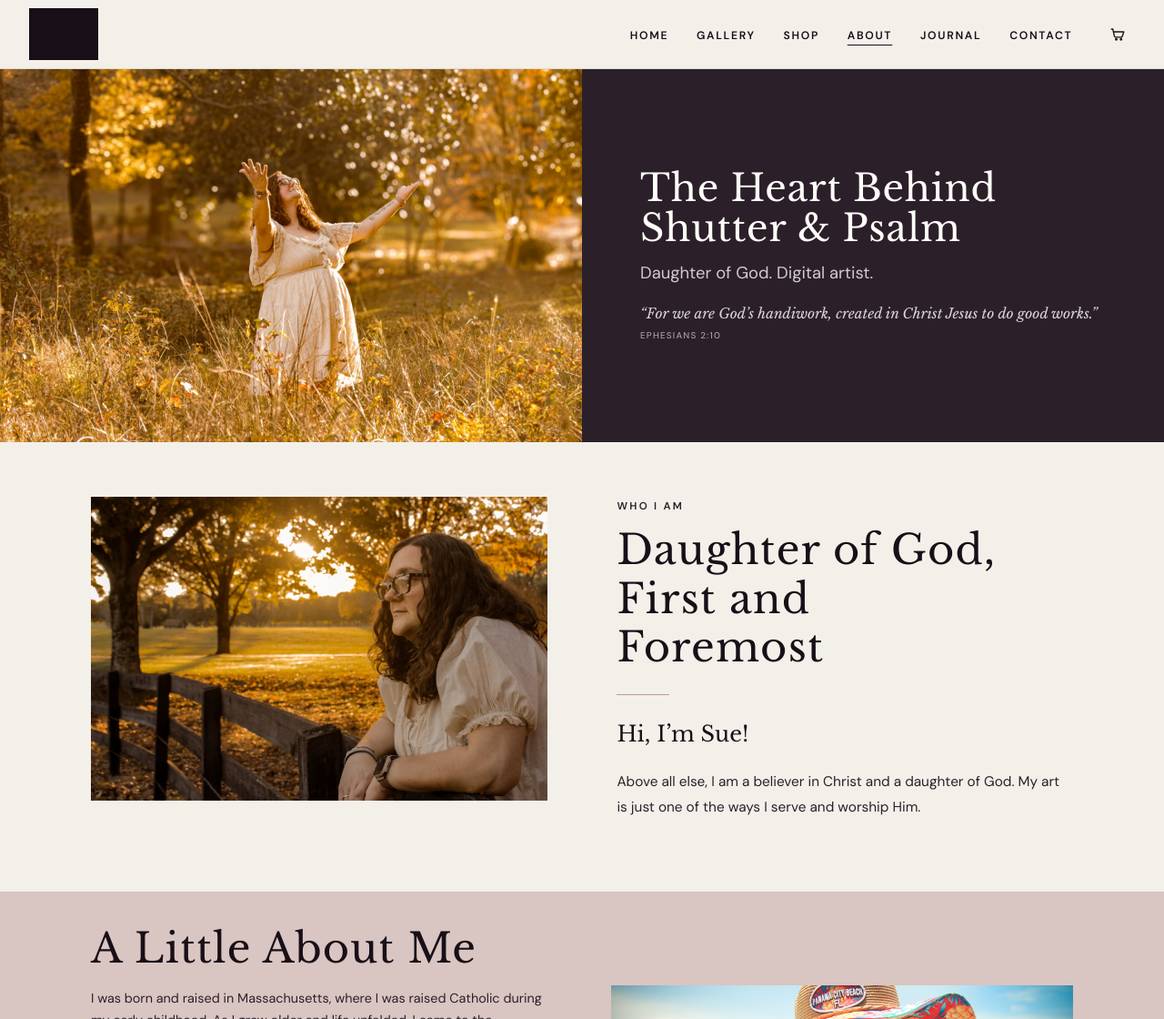
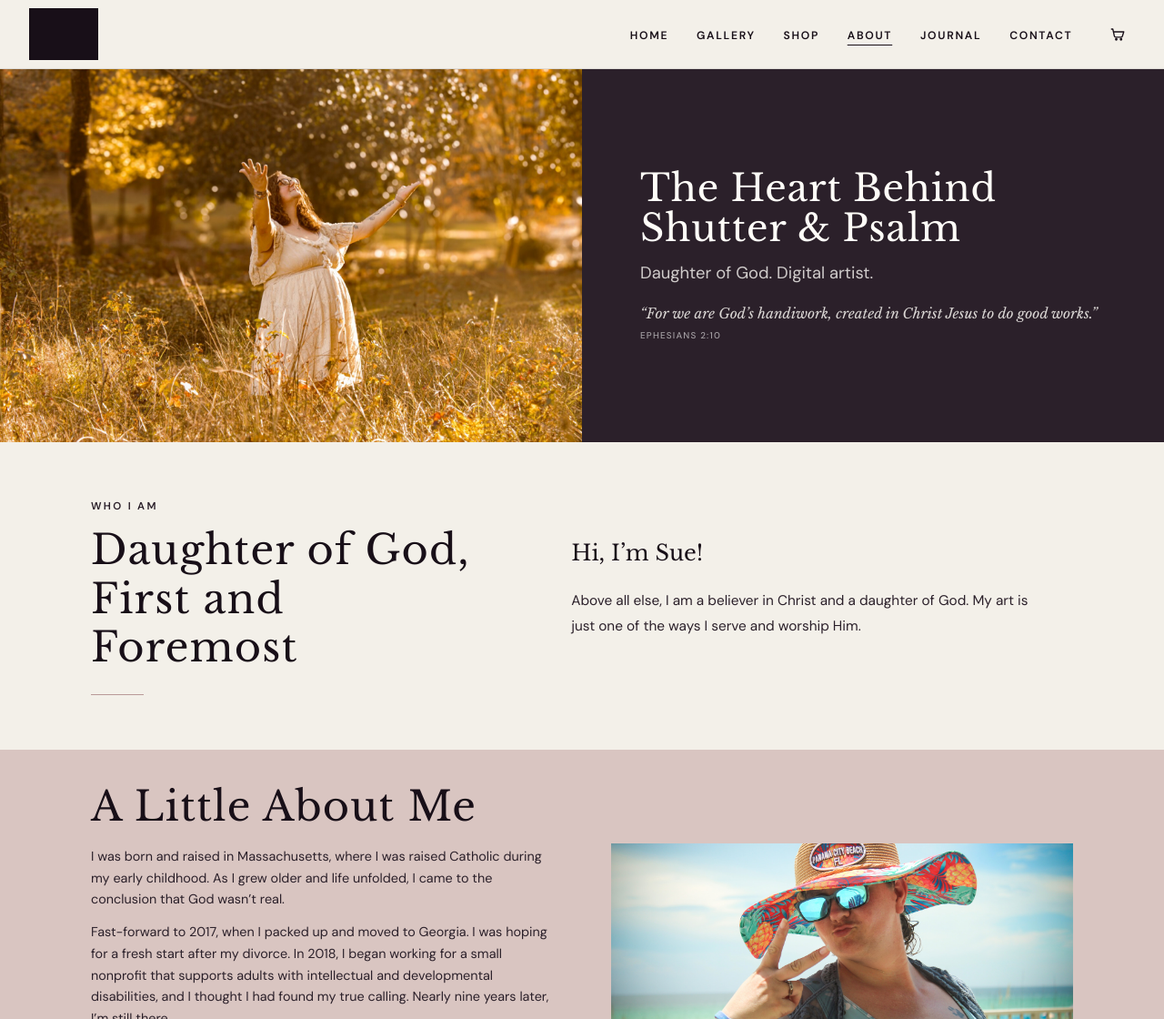
Before and after one commit to suekachoo86/shutter-and-psalm, a plain HTML site: page about.html in a window 1280 px wide. Shown: the top 1120 px of the page at 91% size. Drawn offline with nearby package versions, Linux system fonts and the light colour scheme; grey boxes are pictures that could not be loaded.

Commit message:
Remove the photo from the Who I Am section

```diff
--- a/about.html
+++ b/about.html
@@ -19,7 +19,7 @@
 
     .about-hero{display:grid;height:410px;grid-template-columns:1fr 1fr;background:var(--ink)}.hero-photo{height:410px;order:1}.hero-photo img{object-position:center 34%}.hero-copy{display:flex;padding:1.7rem clamp(2rem,5vw,4rem);order:2;flex-direction:column;align-items:flex-start;justify-content:center;color:var(--white)}.hero-copy h1{max-width:560px;margin:0;font:400 clamp(1.85rem,3.2vw,3rem)/1.08 var(--serif);letter-spacing:.02em}.hero-copy p{margin:.75rem 0 0;color:#fffdf8c7;font:400 clamp(1rem,1.5vw,1.15rem)/1.7 var(--sans)}.hero-copy .hero-scripture{max-width:520px;margin-top:1rem;color:#fffdf8d4;font:italic 400 clamp(.86rem,1.2vw,1rem)/1.65 var(--serif)}.hero-scripture .verse-reference{display:block;margin-top:.3rem;color:#ffffff8f;font:500 .62rem/1.5 var(--sans);font-style:normal;letter-spacing:.12em;text-transform:uppercase}
 
-    .identity{padding:3.75rem 0;background:var(--cream)}.identity-grid{display:grid;grid-template-areas:"photo heading" "photo copy";grid-template-columns:1fr 1fr;grid-template-rows:auto 1fr;column-gap:clamp(2.5rem,6vw,5.5rem);align-items:start}.identity-photo{grid-area:photo;width:100%;height:auto;min-height:0;aspect-ratio:3 / 2;align-self:start}.identity-photo img{object-fit:contain;object-position:center}.identity-heading{grid-area:heading;padding-top:.25rem}.identity-heading .section-title{max-width:440px}.identity-copy{grid-area:copy;max-width:520px;padding-top:1.5rem}.lead{margin-top:0;color:var(--deep);font:400 clamp(1.2rem,2vw,1.5rem)/1.6 var(--serif)}.identity-mark{display:block;width:58px;height:1px;margin-top:1.5rem;background:var(--rose)}
+    .identity{padding:3.75rem 0;background:var(--cream)}.identity-grid{display:grid;grid-template-columns:.9fr 1.1fr;column-gap:clamp(2.5rem,6vw,5.5rem);align-items:center}.identity-heading{padding-top:.25rem}.identity-heading .section-title{max-width:440px}.identity-copy{max-width:520px}.lead{margin-top:0;color:var(--deep);font:400 clamp(1.2rem,2vw,1.5rem)/1.6 var(--serif)}.identity-mark{display:block;width:58px;height:1px;margin-top:1.5rem;background:var(--rose)}
 
     .personal{padding:2.25rem 0;background:#d9c5c1}.personal-grid{display:grid;grid-template-columns:1fr 1fr;gap:clamp(2rem,5vw,4rem);align-items:center}.personal-copy .section-title{margin-bottom:1rem}.personal-copy .body-copy{max-width:560px;font-size:.9rem;line-height:1.65}.personal-copy .body-copy p{margin-bottom:.75rem}.personal-gallery{display:grid;height:340px;grid-template-columns:1fr 1fr;grid-template-rows:1.65fr 1fr;gap:.65rem}.personal-gallery .photo-wrap:first-child{grid-column:1 / 3;grid-row:1}.personal-gallery img{object-position:center}.personal-gallery .photo-wrap:first-child img{object-position:center top}
 
@@ -34,7 +34,7 @@
     .site-footer{background:var(--deep);border-top:1px solid #ffffff14}.footer-inner{display:grid;min-height:74px;width:min(100% - 3rem,1180px);margin-inline:auto;grid-template-columns:1fr auto 1fr;align-items:center;gap:1.5rem}.copyright,.footer-devotion{margin:0;color:#ffffff9e;font-size:.7rem;letter-spacing:.12em;text-transform:uppercase}.footer-devotion{justify-self:end}.social-links{display:flex;gap:.8rem}.social-links a{display:grid;width:34px;height:34px;place-items:center;border:1px solid #fffdf86b;border-radius:50%;color:var(--white);text-decoration:none;transition:.2s}.social-links svg{display:block;width:17px;height:17px}.social-links a:hover,.social-links a:focus-visible{background:#fffdf81a;border-color:var(--white);transform:translateY(-2px)}
 
     @media(max-width:900px){.nav-links{position:absolute;z-index:10;top:68px;right:1.5rem;display:none;width:min(280px,calc(100vw - 3rem));padding:1rem;flex-direction:column;align-items:stretch;gap:0;background:#f3f0e9fa;border:1px solid #2b202a29}.nav-links.open{display:flex}.nav-links a{display:block;padding:.75rem}.menu-button{display:grid;width:42px;height:42px;place-items:center}.cart-item{display:none}.hero-copy{padding:1.7rem 2.3rem}.identity-grid{column-gap:2.5rem}.identity-photo{min-height:320px}.personal-grid,.purpose-grid{grid-template-columns:1fr;gap:2rem}.identity-mark{display:none}.testimony-gallery{height:230px}.testimony-story{gap:1.75rem}.personal-gallery{height:320px;min-height:0}}
-    @media(max-width:640px){.shell{width:min(100% - 2rem,1080px)}.site-header{min-height:68px;padding:0 .9rem}.header-mark{width:64px;height:60px}.about-hero{height:auto;grid-template-columns:1fr}.hero-photo{height:310px;order:1}.hero-copy{min-height:340px;padding:1.75rem 1.5rem;order:2}.identity,.personal,.testimony,.purpose,.creative{padding:3.25rem 0}.identity-grid{grid-template-areas:"heading" "photo" "copy";grid-template-columns:1fr;grid-template-rows:auto;gap:1.5rem}.identity-photo{height:auto;min-height:0;aspect-ratio:3 / 2}.identity-heading{padding-top:0}.identity-copy{padding-top:0}.personal-gallery{height:310px;min-height:0}.testimony-gallery{height:auto;grid-template-columns:1fr 1fr;grid-template-rows:260px 120px}.testimony-gallery .photo-wrap:first-child{grid-column:1 / 3}.testimony-story{grid-template-columns:1fr;gap:0}.prayer-layout{grid-template-columns:1fr}.prayer-photo{height:360px;min-height:0}.prayer-inner{padding:2.25rem 1.25rem;grid-template-columns:1fr;gap:1.25rem;text-align:center}.prayer p{font-size:.92rem}.prayer-copy .button-link{margin-top:.65rem}.creative-grid{grid-template-columns:1fr}.creative-card{padding:1rem 0 1.25rem}.creative-card + .creative-card{padding-top:1.5rem;border-top:1px solid #2b202a38;border-left:0}.footer-inner{grid-template-columns:1fr auto;padding:1.2rem 0}.footer-devotion{display:none}.social-links{justify-self:end}}
+    @media(max-width:640px){.shell{width:min(100% - 2rem,1080px)}.site-header{min-height:68px;padding:0 .9rem}.header-mark{width:64px;height:60px}.about-hero{height:auto;grid-template-columns:1fr}.hero-photo{height:310px;order:1}.hero-copy{min-height:340px;padding:1.75rem 1.5rem;order:2}.identity,.personal,.testimony,.purpose,.creative{padding:3.25rem 0}.identity-grid{grid-template-columns:1fr;gap:1.5rem}.identity-heading{padding-top:0}.personal-gallery{height:310px;min-height:0}.testimony-gallery{height:auto;grid-template-columns:1fr 1fr;grid-template-rows:260px 120px}.testimony-gallery .photo-wrap:first-child{grid-column:1 / 3}.testimony-story{grid-template-columns:1fr;gap:0}.prayer-layout{grid-template-columns:1fr}.prayer-photo{height:360px;min-height:0}.prayer-inner{padding:2.25rem 1.25rem;grid-template-columns:1fr;gap:1.25rem;text-align:center}.prayer p{font-size:.92rem}.prayer-copy .button-link{margin-top:.65rem}.creative-grid{grid-template-columns:1fr}.creative-card{padding:1rem 0 1.25rem}.creative-card + .creative-card{padding-top:1.5rem;border-top:1px solid #2b202a38;border-left:0}.footer-inner{grid-template-columns:1fr auto;padding:1.2rem 0}.footer-devotion{display:none}.social-links{justify-self:end}}
   </style>
 </head>
 <body>
@@ -56,7 +56,6 @@
     </section>
 
     <section class="identity"><div class="shell identity-grid">
-      <div class="identity-photo photo-wrap"><img src="assets/sue-portrait-web.jpg" alt="Sue leaning on a wooden fence in the warm evening light"></div>
       <div class="identity-heading"><p class="eyebrow">Who I Am</p><h2 class="section-title">Daughter of God,<br>First and Foremost</h2><span class="identity-mark" aria-hidden="true"></span></div>
       <div class="identity-copy body-copy">
         <p class="lead">Hi, I’m Sue!</p>
```
